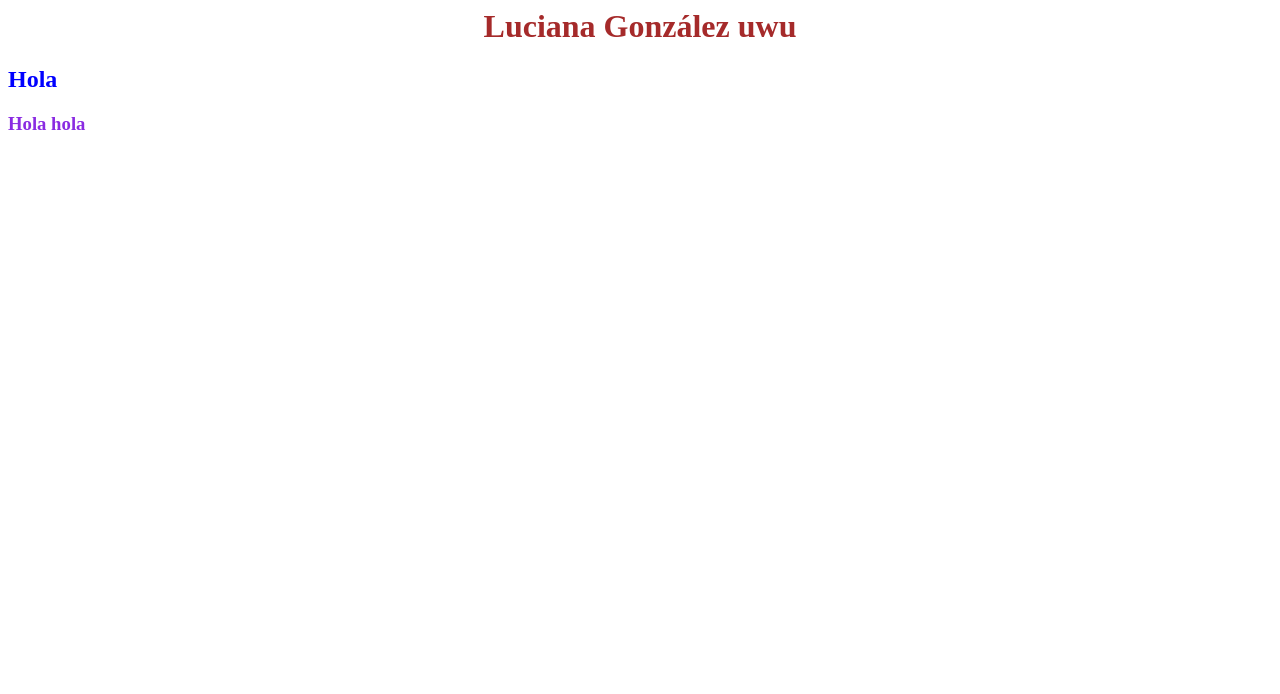
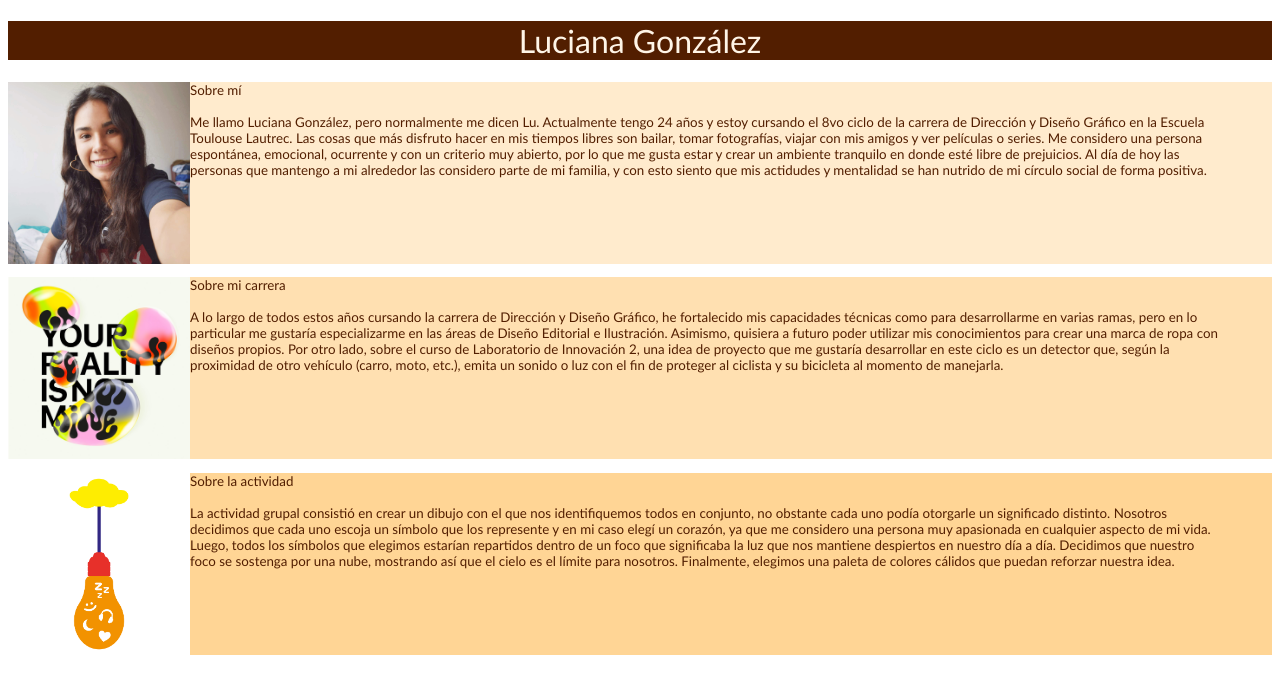
Before and after one commit to legg18/Luciana-Gonzalez, a plain HTML site: page index.html in a window 1280 px wide. Drawn offline with Linux system fonts and the light colour scheme.

Commit message:
ENTREGABLE 1

```diff
--- a/estilos.css
+++ /dev/null
@@ -1,12 +0,0 @@
-h1 {
-    color: brown;
-    text-align: center;
-}
-
-h2 {
-    color: blue;
-}
-
-h3 {
-    color: blueviolet;
-}
--- a/index.html
+++ b/index.html
@@ -1,12 +1,34 @@
+<!DOCTYPE html>
 <html>
     <head>
-        <title>Ejemplo de divisiones en HTML</title>
-        <link rel="stylesheet" href="./estilos.css">
+        <title>Luciana González</title>
+        <meta charset="UTF-8">
     </head>
     <body>
-        <h1>Luciana González uwu</h1>
-        <h2>Hola</h2>
-        <h3>Hola hola</h3>
+        <header>
+            <h1 style="font-weight: normal; text-align: center; background-color: rgb(82, 30, 0); font-family: 'Trebuchet MS', 'Lucida Sans Unicode', 'Lucida Grande', 'Lucida Sans', Arial, sans-serif; color: rgb(255, 245, 231);">Luciana González</h1>
+        </header>
+    <div>
+        <p style="font-size: smaller; color: rgb(82, 30, 0); background-color: rgb(255, 235, 205); font-family: 'Trebuchet MS', 'Lucida Sans Unicode', 'Lucida Grande', 'Lucida Sans', Arial, sans-serif; padding-right:50px; display:flex">
+            <img height="15%" width="15%" src="./IMG/(1)Presentación.jpg">
+            Sobre mí
+            <br></br>
+            Me llamo Luciana González, pero normalmente me dicen Lu. Actualmente tengo 24 años y estoy cursando el 8vo ciclo de la carrera de Dirección y Diseño Gráfico en la Escuela Toulouse Lautrec. Las cosas que más disfruto hacer en mis tiempos libres son bailar, tomar fotografías, viajar con mis amigos y ver películas o series. Me considero una persona espontánea, emocional, ocurrente y con un criterio muy abierto, por lo que me gusta estar y crear un ambiente tranquilo en donde esté libre de prejuicios. Al día de hoy las personas que mantengo a mi alrededor las considero parte de mi familia, y con esto siento que mis actidudes y mentalidad se han nutrido de mi círculo social de forma positiva.
+        </p>
+    </div>
+        <p style="font-size: smaller; color: rgb(82, 30, 0); background-color: rgb(255, 224, 177); font-family: 'Trebuchet MS', 'Lucida Sans Unicode', 'Lucida Grande', 'Lucida Sans', Arial, sans-serif; padding-right:50px; display:flex">
+            <img height="15%" width="15%" src="./IMG/(2)DDG.jpg">
+            Sobre mi carrera
+            <br></br>
+            A lo largo de todos estos años cursando la carrera de Dirección y Diseño Gráfico, he fortalecido mis capacidades técnicas como para desarrollarme en varias ramas, pero en lo particular me gustaría especializarme en las áreas de Diseño Editorial e Ilustración. Asimismo, quisiera a futuro poder utilizar mis conocimientos para crear una marca de ropa con diseños propios. Por otro lado, sobre el curso de Laboratorio de Innovación 2, una idea de proyecto que me gustaría desarrollar en este ciclo es un detector que, según la proximidad de otro vehículo (carro, moto, etc.), emita un sonido o luz con el fin de proteger al ciclista y su bicicleta al momento de manejarla.
+        </p>
+    <div>
+        <p style="font-size: smaller; color: rgb(82, 30, 0); background-color: rgb(255, 213, 149); font-family: 'Trebuchet MS', 'Lucida Sans Unicode', 'Lucida Grande', 'Lucida Sans', Arial, sans-serif; padding-right:50px; display:flex">
+            <img height="15%" width="15%" src="./IMG/(3)Misión.jpg">
+            Sobre la actividad
+            <br></br>
+            La actividad grupal consistió en crear un dibujo con el que nos identifiquemos todos en conjunto, no obstante cada uno podía otorgarle un significado distinto. Nosotros decidimos que cada uno escoja un símbolo que los represente y en mi caso elegí un corazón, ya que me considero una persona muy apasionada en cualquier aspecto de mi vida. Luego, todos los símbolos que elegimos estarían repartidos dentro de un foco que significaba la luz que nos mantiene despiertos en nuestro día a día. Decidimos que nuestro foco se sostenga por una nube, mostrando así que el cielo es el límite para nosotros. Finalmente, elegimos una paleta de colores cálidos que puedan reforzar nuestra idea.
+        </p>
+    </div>
     </body>
-
 </html>
```
Also changed, not shown: IMG/(1)Presentación.jpg (added), IMG/(2)DDG.jpg (added), IMG/(3)Misión.jpg (added).
